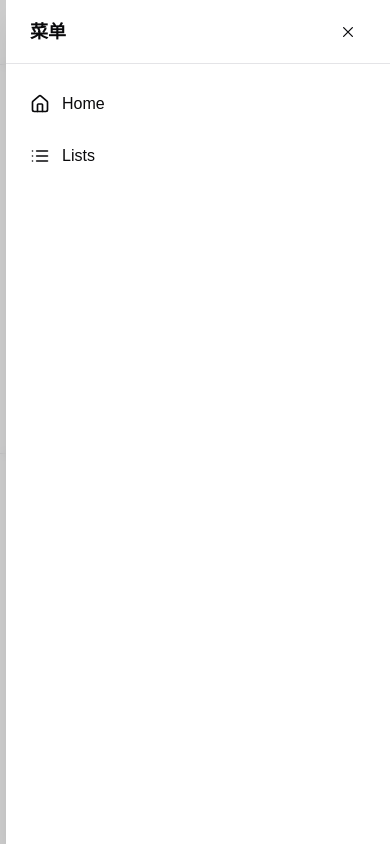
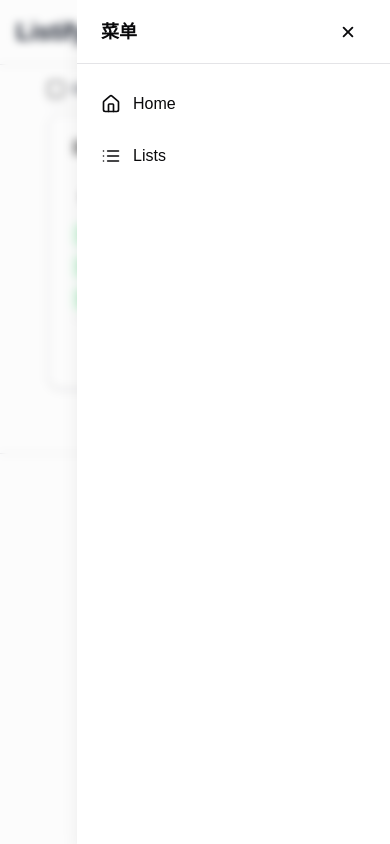
Before and after one commit to adyingdeath/listify, a Next.js app: page /dev/boilerplate/next.js in a window 390 px wide. Both pictures are taken after a click on the button 356 px from the left and 32 px from the top of the page. Built offline with nearby package versions, Linux system fonts and the light colour scheme; grey boxes are pictures that could not be loaded.

Commit message:
Adjust mobile-menu.

```diff
--- a/components/mobile-menu.tsx
+++ b/components/mobile-menu.tsx
@@ -2,7 +2,7 @@
 
 import { useState, useEffect } from 'react';
 import { createPortal } from 'react-dom';
-import { IoCloseOutline, IoMenuOutline } from "react-icons/io5";
+import { IoClose, IoMenu } from "react-icons/io5";
 import Link from 'next/link';
 import { usePathname } from 'next/navigation';
 import { cn } from '@/lib/utils';
@@ -48,30 +48,30 @@ export default function MobileMenu({ navigationItems }: MobileMenuProps) {
                 aria-label={isMobileMenuOpen ? "关闭菜单" : "打开菜单"}
             >
                 {isMobileMenuOpen ? (
-                    <IoCloseOutline className="h-5 w-5" />
+                    <IoClose className="h-5 w-5" />
                 ) : (
-                    <IoMenuOutline className="h-5 w-5" />
+                    <IoMenu className="h-5 w-5" />
                 )}
             </button>
 
             {/* Mobile menu portal */}
-            {mounted && isMobileMenuOpen && createPortal(
+            {mounted && createPortal(
                 <div
-                    className="md:hidden fixed inset-0 z-50"
+                    className={cn(
+                        "md:hidden fixed inset-0 z-50 backdrop-blur-sm transition-all duration-300 flex items-center",
+                        isMobileMenuOpen ? "visible" : "invisible"
+                    )}
                     role="dialog"
                     aria-modal="true"
                 >
                     <div
-                        className={cn(
-                            "fixed inset-0 bg-black/20 backdrop-blur-sm transition-opacity duration-300",
-                            isMobileMenuOpen ? "opacity-100" : "opacity-0"
-                        )}
+                        className="w-24 h-full inset-0 bg-black/20 transition-opacity duration-300 opacity-5"
                         onClick={() => setIsMobileMenuOpen(false)}
                         aria-hidden="true"
                     />
                     <div
                         className={cn(
-                            "fixed inset-y-0 right-0 w-full max-w-sm bg-background shadow-xl transition-transform duration-300 ease-out",
+                            "flex-grow inset-y-0 right-0 w-full bg-background shadow-xl transition-transform duration-300 ease-out",
                             isMobileMenuOpen ? "translate-x-0" : "translate-x-full"
                         )}
                     >
@@ -82,7 +82,7 @@ export default function MobileMenu({ navigationItems }: MobileMenuProps) {
                                 className="rounded-full p-2 hover:bg-gray-100 dark:hover:bg-gray-800"
                                 aria-label="关闭菜单"
                             >
-                                <IoCloseOutline className="h-5 w-5" />
+                                <IoClose className="h-5 w-5" />
                             </button>
                         </div>
                         <nav className="relative h-[calc(100vh-4rem)] overflow-y-auto px-2 py-4">
```
